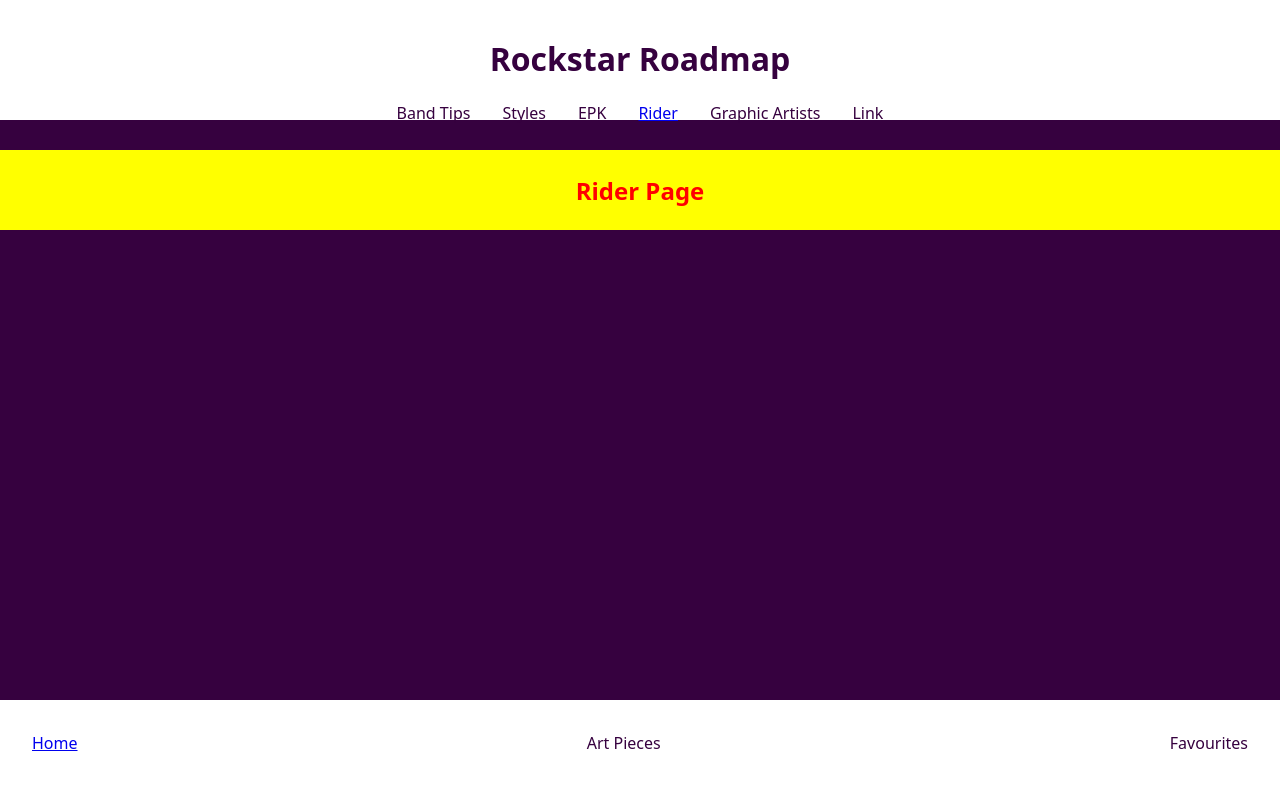
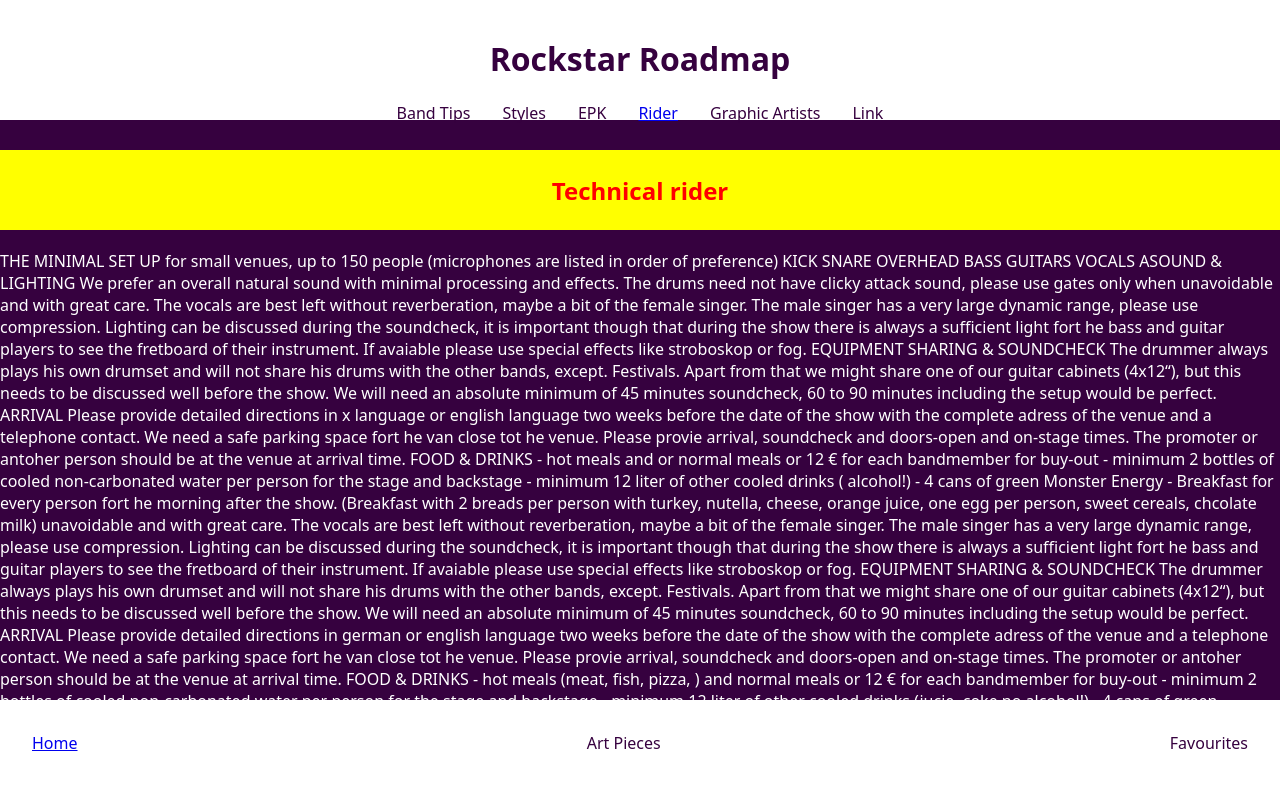
Before and after one commit to IC-Socaciu/Rockstar-Roadmap, a Next.js app: page /rider in a window 1280 px wide. Shown: the top 800 px of the page. Built offline with nearby package versions, Linux system fonts and the light colour scheme.

Commit message:
minimal styling and text added to pages

```diff
--- a/components/Footer/index.js
+++ b/components/Footer/index.js
@@ -35,6 +35,11 @@ const StyledNavigation = styled.footer`
 `;
 
 const StyledLink = styled.a`
-color: #36013f;
-text-decoration: none;
+  color: #36013f;
+  text-decoration: none;
 `;
+
+const MainContentContainer = styled.div`
+  min-height: calc(100vh - var(--footer-height));
+  padding-bottom: var(--footer-height);
+`;
--- a/components/Rider/index.js
+++ b/components/Rider/index.js
@@ -3,10 +3,122 @@ import { styled } from "styled-components";
 
 export default function Rider(){
 return(
-  <StyledRider>Rider Page</StyledRider>
+  <>
+  <StyledRiderTitle>Technical rider</StyledRiderTitle>
+  <StyledRiderBody>THE MINIMAL SET UP for small venues, up to 150 people (microphones are listed in order of preference)
+KICK
+SNARE
+OVERHEAD
+BASS
+GUITARS
+VOCALS
+
+ASOUND & LIGHTING
+We prefer an overall natural sound with minimal processing and effects. The
+drums need not have clicky attack sound, please use gates only when
+unavoidable and with great care. The vocals are best left without reverberation,
+maybe a bit of the female singer. The male singer has a very large dynamic
+range, please use compression. Lighting can be discussed during the
+soundcheck, it is important though that during the show there is always a
+sufficient light fort he bass and guitar players to see the fretboard of their
+instrument. If avaiable please use special effects like stroboskop or fog.
+
+EQUIPMENT SHARING & SOUNDCHECK
+
+The drummer always plays his own drumset and will not share his drums with
+the other bands, except. Festivals. Apart from that we might share one of our
+guitar cabinets (4x12“), but this needs to be discussed well before the show. We
+will need an absolute minimum of 45 minutes soundcheck, 60 to 90 minutes
+including the setup would be perfect.
+
+ARRIVAL
+
+Please provide detailed directions in x language or english language two weeks
+before the date of the show with the complete adress of the venue and a
+telephone contact. We need a safe parking space fort he van close tot he venue.
+Please provie arrival, soundcheck and doors-open and on-stage times. The
+promoter or antoher person should be at the venue at arrival time.
+
+FOOD & DRINKS
+
+- hot meals and or normal meals or 12 € for each bandmember for buy-out
+- minimum 2 bottles of cooled non-carbonated water per person for the stage and backstage
+- minimum 12 liter of other cooled drinks ( alcohol!)
+- 4 cans of green Monster Energy
+- Breakfast for every person fort he morning after the show. (Breakfast with 2 breads per person with turkey, nutella, cheese, orange juice, one egg per person, sweet cereals, chcolate milk)
+
+unavoidable and with great care. The vocals are best left without reverberation,
+maybe a bit of the female singer. The male singer has a very large dynamic
+range, please use compression. Lighting can be discussed during the
+soundcheck, it is important though that during the show there is always a
+sufficient light fort he bass and guitar players to see the fretboard of their
+instrument. If avaiable please use special effects like stroboskop or fog.
+EQUIPMENT SHARING & SOUNDCHECK
+The drummer always plays his own drumset and will not share his drums with
+the other bands, except. Festivals. Apart from that we might share one of our
+guitar cabinets (4x12“), but this needs to be discussed well before the show. We
+will need an absolute minimum of 45 minutes soundcheck, 60 to 90 minutes
+including the setup would be perfect.
+ARRIVAL
+Please provide detailed directions in german or english language two weeks
+before the date of the show with the complete adress of the venue and a
+telephone contact. We need a safe parking space fort he van close tot he venue.
+Please provie arrival, soundcheck and doors-open and on-stage times. The
+promoter or antoher person should be at the venue at arrival time.
+    FOOD & DRINKS
+- hot meals (meat, fish, pizza, ) and normal meals or 12 € for each
+bandmember for buy-out
+- minimum 2 bottles of cooled non-carbonated water per person for the stage
+ and backstage
+- minimum 12 liter of other cooled drinks (jucie, coke no alcohol!)
+- 4 cans of green Monster Energy
+- Breakfast for every person fort he morning after the show. (Breakfast with 2
+breads per person with turkey, nutella, cheese, orange juice, one egg per
+ person, sweet cereals, chcolate milk)
+BACKSTAGE
+A sperate room for the band to get some rest before and after the show. It would
+be great to have sofas, tables, chairs, a mirror and sink.
+SLEP
+A warm, clean, dark and quiet accomodation for all persons with mattresses,
+bath room, shower and mirror. A safe parking place near the sleeping
+accomodation sould be available. (Just for concerts further than 200km)
+MERCHANDISE
+A table of approx. 1.5m lenght and a small light or some candles for our
+merchandising in the same room as the show, if possible.
+MISCSELANEOUS
+A guest list of 10 persons.
+ADVERSTISING & PROMOTION
+There’s a large amount of promo material we can send to you for advertising
+purposes. Don’t hestitate to write, if you need posters of flyer and promo
+templates, logos or pictures in various file formats. Just get in contact with us.
+There’s no corporate identity in our advertising, but a corporate feeling for what
+the band is. We appreciate good design, whether it’s professional or just made
+from the heart.
+
+A sperate room for the band to get some rest before and after the show. It would
+be great to have sofas, tables, chairs, a mirror and sink.
+SLEP
+A warm, clean, dark and quiet accomodation for all persons with mattresses,
+bath room, shower and mirror. A safe parking place near the sleeping
+accomodation sould be available. (Just for concerts further than 200km)
+MERCHANDISE
+A table of approx. 1.5m lenght and a small light or some candles for our
+merchandising in the same room as the show, if possible.
+MISCSELANEOUS
+A guest list of 10 persons.
+ADVERSTISING & PROMOTION
+There’s a large amount of promo material we can send to you for advertising
+purposes. Don’t hestitate to write, if you need posters of flyer and promo
+templates, logos or pictures in various file formats. Just get in contact with us.
+There’s no corporate identity in our advertising, but a corporate feeling for what
+the band is. We appreciate good design, whether it’s professional or just made
+from the heart.
+
+  </StyledRiderBody>
+  </>
 )
 };
-export const StyledRider = styled.h2`
+export const StyledRiderTitle = styled.h2`
   background-color: yellow;
   margin-top: 150px;
   color: red;
@@ -15,3 +127,6 @@ export const StyledRider = styled.h2`
   align-items: center;
   height: 10vh;
 `;
+export const StyledRiderBody = styled.p`
+color: white;
+`;
--- a/pages/_app.js
+++ b/pages/_app.js
@@ -43,6 +43,7 @@ export default function App({ Component, pageProps }) {
   return (
     <>
       <GlobalStyle />
+
       <Component
         handleToggleFavorite={handleToggleFavorite}
         artPiecesInfo={artPiecesInfo}
--- a/pages/index.js
+++ b/pages/index.js
@@ -11,6 +11,7 @@ export default function SpotlightPage({
         artPiecesInfo={artPiecesInfo}
         handleToggleFavorite={handleToggleFavorite}
       />
+
     </>
   );
 }
--- a/pages/rider.js
+++ b/pages/rider.js
@@ -1,8 +1,22 @@
 import Rider from "@/components/Rider";
+import { styled } from "styled-components";
+
+
 export default function RiderPage() {
   return (
     <>
       <Rider/>
+      <div className="btnDiv">
+     <BtnDown id="downloadBtn" value="download">Download radio submission</BtnDown>
+</div>
+<div className="btnDiv">
+     <BtnDown id="downloadBtn" value="download">Download festival submission</BtnDown>
+</div>
     </>
   );
 }
+
+
+export const BtnDown = styled.button`
+margin-bottom: 150px;
+`;
```
